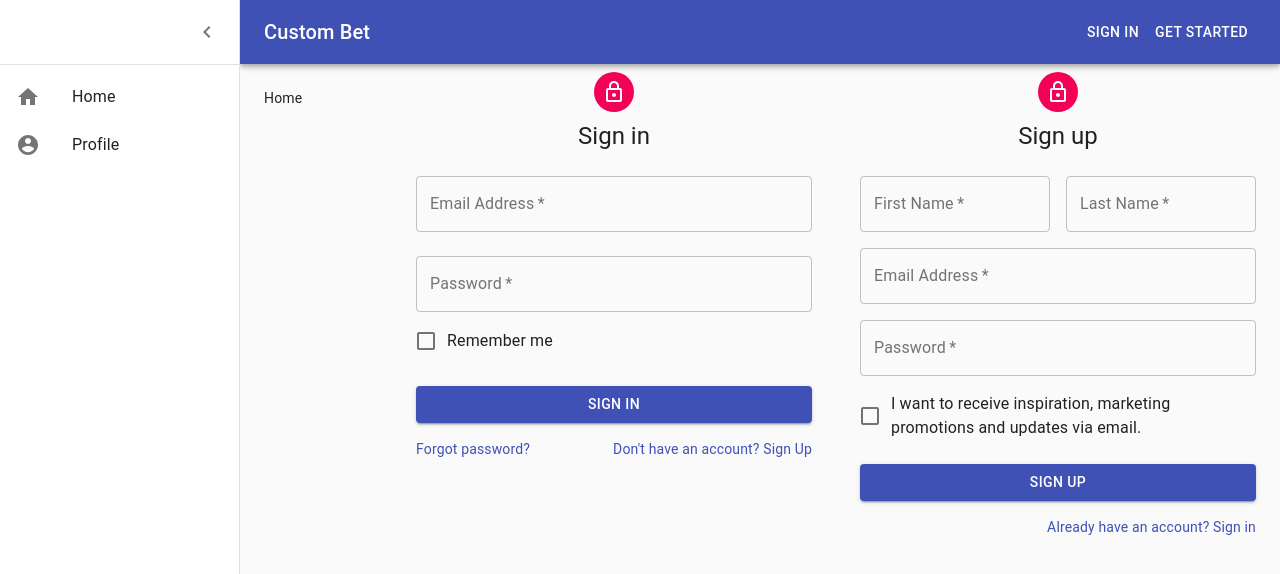
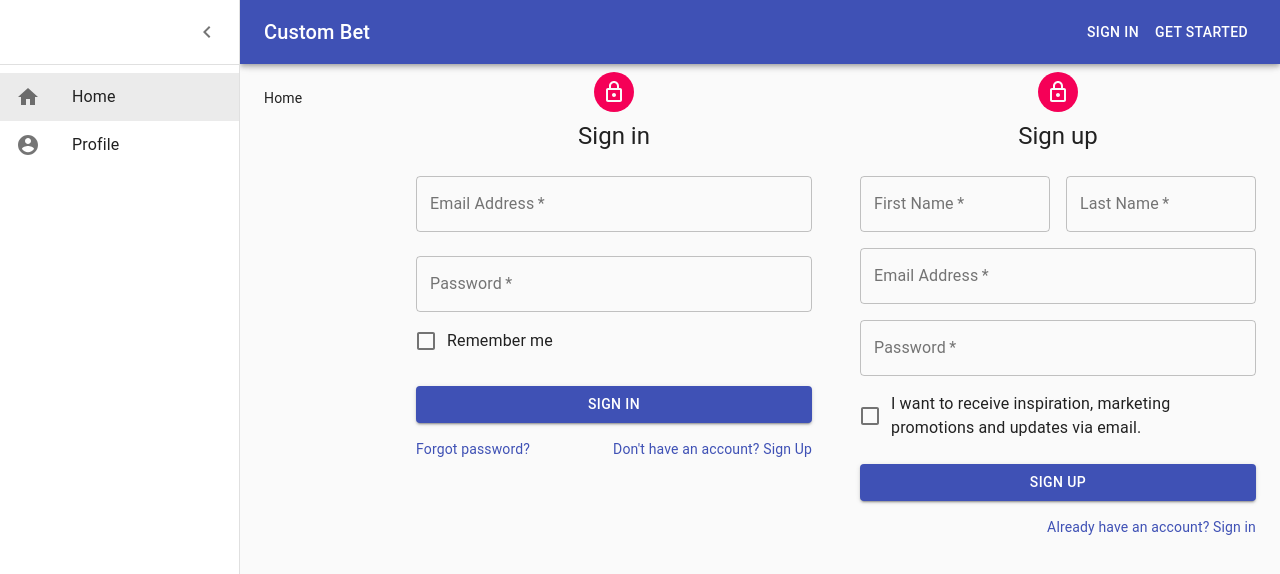
Before and after one commit to datoonw13/custom-bet, a React (Create React App) app: page / in a window 1280 px wide. Both pictures are taken after a click on the button "open drawer". Shown: the top 574 px of the page. Built offline with nearby package versions, Linux system fonts and the light colour scheme.

Commit message:
navigation optimised

```diff
--- a/src/app/App.js
+++ b/src/app/App.js
@@ -17,7 +17,7 @@ function App() {
          <CssBaseline />
          <div className={classes.root}>
             <Header />
-            <SideDrower></SideDrower>
+            <SideDrower />
             <Content>
                <Switch>
                   <Route exact path="/" component={Home} />
--- a/src/app/SideDrower/SideDrower.js
+++ b/src/app/SideDrower/SideDrower.js
@@ -1,18 +1,34 @@
 import React from "react";
-import { makeStyles, useTheme } from "@material-ui/core/styles";
+import { makeStyles } from "@material-ui/core/styles";
 import { Drawer, List, Divider, IconButton, ListItem, ListItemIcon, ListItemText, colors } from "@material-ui/core";
 import ChevronLeftIcon from "@material-ui/icons/ChevronLeft";
-import ChevronRightIcon from "@material-ui/icons/ChevronRight";
 import HomeIcon from "@material-ui/icons/Home";
 import AccountCircle from "@material-ui/icons/AccountCircle";
 import { drawerWidth } from "../../services/UIConstants";
 import { connect } from "react-redux";
 import { toggleSideDrower } from "../../store/ducks/main";
-import { Link } from "react-router-dom";
+import { Link, useLocation } from "react-router-dom";
 
 function SideDrower(props) {
    const classes = useStyles();
-   const theme = useTheme();
+   const { pathname } = useLocation();
+
+   const Routes = [
+      { route: "", icon: HomeIcon },
+      { route: "profile", icon: AccountCircle },
+   ].map((item, index) => {
+      const { route } = item;
+      return (
+         <Link to={route} className={classes.link} key={index}>
+            <ListItem button color="red" selected={`/${route}` === pathname}>
+               <ListItemIcon>
+                  <item.icon />
+               </ListItemIcon>
+               <ListItemText primary={capitalize(route ? route : "home")} />
+            </ListItem>
+         </Link>
+      );
+   });
 
    const { drawerIsOpen } = props;
 
@@ -29,28 +45,11 @@ function SideDrower(props) {
          >
             <div className={classes.drawerHeader}>
                <IconButton onClick={props.closeDrawer}>
-                  {theme.direction === "ltr" ? <ChevronLeftIcon /> : <ChevronRightIcon />}
+                  <ChevronLeftIcon />
                </IconButton>
             </div>
             <Divider />
-            <List>
-               <Link to="/" className={classes.link}>
-                  <ListItem button key={"Home"}>
-                     <ListItemIcon>
-                        <HomeIcon />
-                     </ListItemIcon>
-                     <ListItemText primary={"Home"} />
-                  </ListItem>
-               </Link>
-               <Link to="/profile" className={classes.link}>
-                  <ListItem button key={"profile"}>
-                     <ListItemIcon>
-                        <AccountCircle />
-                     </ListItemIcon>
-                     <ListItemText primary={"Profile"} />
-                  </ListItem>
-               </Link>
-            </List>
+            <List>{Routes}</List>
          </Drawer>
       </div>
    );
@@ -65,29 +64,14 @@ const mapDispatchToProps = (dispatch) => {
 
 export default connect(mapStateToProps, mapDispatchToProps)(SideDrower);
 
+const capitalize = (s) => {
+   if (typeof s !== "string") return "";
+   return s.charAt(0).toUpperCase() + s.slice(1);
+};
+
 const useStyles = makeStyles((theme) => ({
    root: {
       display: "flex",
-   },
-   appBar: {
-      transition: theme.transitions.create(["margin", "width"], {
-         easing: theme.transitions.easing.sharp,
-         duration: theme.transitions.duration.leavingScreen,
-      }),
-   },
-   appBarShift: {
-      width: `calc(100% - ${drawerWidth}px)`,
-      marginLeft: drawerWidth,
-      transition: theme.transitions.create(["margin", "width"], {
-         easing: theme.transitions.easing.easeOut,
-         duration: theme.transitions.duration.enteringScreen,
-      }),
-   },
-   menuButton: {
-      marginRight: theme.spacing(2),
-   },
-   hide: {
-      display: "none",
    },
    drawer: {
       width: drawerWidth,
@@ -100,7 +84,6 @@ const useStyles = makeStyles((theme) => ({
       display: "flex",
       alignItems: "center",
       padding: theme.spacing(0, 1),
-      // necessary for content to be below app bar
       ...theme.mixins.toolbar,
       justifyContent: "flex-end",
    },
@@ -108,20 +91,4 @@ const useStyles = makeStyles((theme) => ({
       textDecoration: "none",
       color: colors.grey[900],
    },
-   content: {
-      flexGrow: 1,
-      padding: theme.spacing(3),
-      transition: theme.transitions.create("margin", {
-         easing: theme.transitions.easing.sharp,
-         duration: theme.transitions.duration.leavingScreen,
-      }),
-      marginLeft: -drawerWidth,
-   },
-   contentShift: {
-      transition: theme.transitions.create("margin", {
-         easing: theme.transitions.easing.easeOut,
-         duration: theme.transitions.duration.enteringScreen,
-      }),
-      marginLeft: 0,
-   },
 }));
```
Also changed, not shown: src/services/interceptor.js (renamed from src/services/interceptorService.js).
